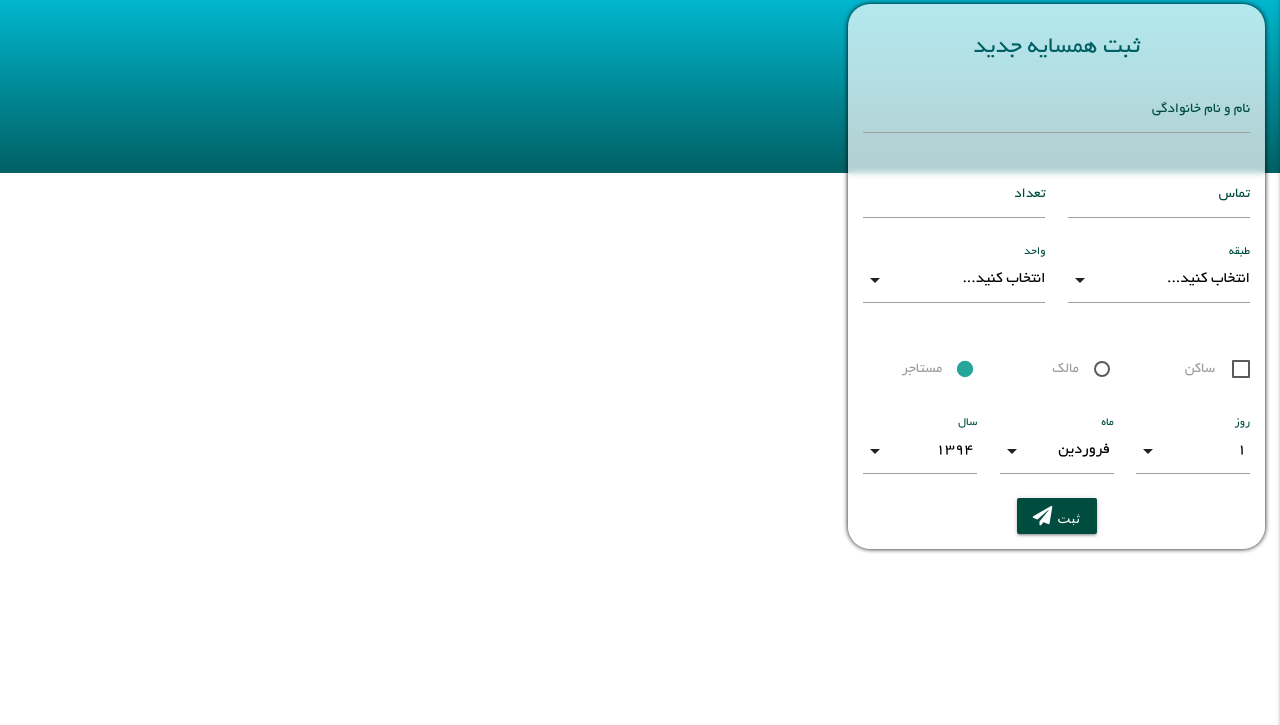
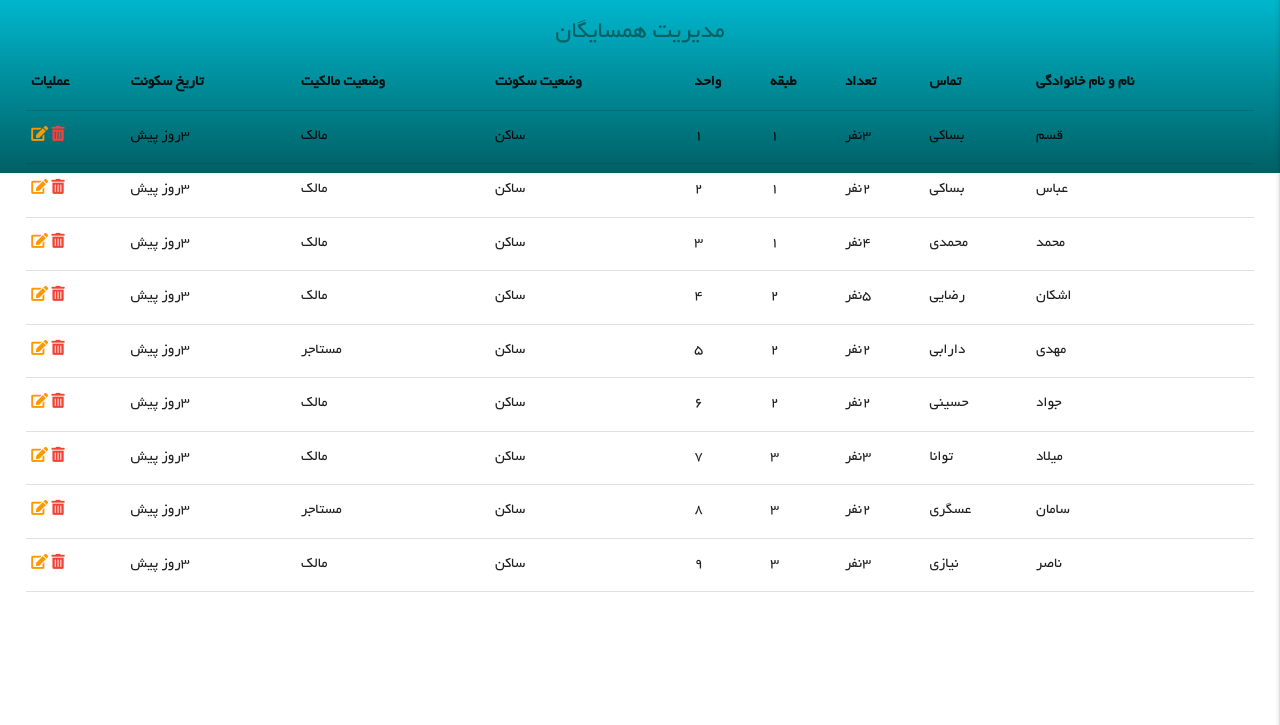
Before and after one commit to qasemB/materialize-project1, a plain HTML site: page index.html in a window 1280 px wide. Shown: the part 75-800 px from the top of the page. Drawn offline with Linux system fonts and the light colour scheme.

Commit message:
part #13

```diff
--- a/index.html
+++ b/index.html
@@ -21,9 +21,9 @@
           <a href="#" data-target="mobile-demo" class="sidenav-trigger"><i class="fas fa-bars"></i></a>
           <ul class="navbar_ul right hide-on-med-and-down main_ul_navbar">
             <li class="tab"><a class="menu_links_desktop" href="#content1">داشبورد</a></li>
-            <li class="tab"><a class="menu_links_desktop active" href="#content2">افزودن همسایه</a></li>
-            <li class="tab"><a class="menu_links_desktop" href="#content4">مدیریت همسایگان</a></li>
-            <li class="tab"><a class="menu_links_desktop" href="#content3">افزودن هزینه</a></li>
+            <li class="tab"><a class="menu_links_desktop" href="#content2">افزودن همسایه</a></li>
+            <li class="tab"><a class="menu_links_desktop active" href="#content3">مدیریت همسایگان</a></li>
+            <li class="tab"><a class="menu_links_desktop" href="#content4">افزودن هزینه</a></li>
             <li class="tab"><a class="menu_links_desktop" href="#content5">پیام ها</a></li>
           </ul>
         </nav>
@@ -31,8 +31,8 @@
     <ul class="sidenav main_ul_navbar" id="mobile-demo">
         <li class="tab"><a class="menu_item_list" href="#content1">داشبورد</a></li>
         <li class="tab"><a class="menu_item_list" href="#content2">افزودن همسایه</a></li>
-        <li class="tab"><a class="menu_item_list" href="#content4">مدیریت همسایگان</a></li>
-        <li class="tab"><a class="menu_item_list" href="#content3">افزودن هزینه</a></li>
+        <li class="tab"><a class="menu_item_list" href="#content3">مدیریت همسایگان</a></li>
+        <li class="tab"><a class="menu_item_list" href="#content4">افزودن هزینه</a></li>
         <li class="tab"><a class="menu_item_list" href="#content5">پیام ها</a></li>
     </ul>
      <!-- header end --------------- -->
@@ -101,9 +101,12 @@
 
 
     <!-- add person ---------------- -->
-    <div id="content2" class="item_content active">
+    <div id="content2" class="item_content">
       <div class="row p_1">
-        <form class="main_form col s12 m6 l4">
+
+        <div class="col m2 l3 hide-on-small-and-down"></div>
+
+        <form class="main_form col s12 m8 l6">
           <h5 class="center-align cyan-text text-darken-4">ثبت همسایه جدید</h5>
 
           <div class="row">
@@ -222,6 +225,9 @@
 
 
         </form>
+
+        <div class="col m2 l3 hide-on-small-and-down"></div>
+
       </div>
     </div>
     <!-- add person ---------------- -->
@@ -239,8 +245,181 @@
 
 
 
+    <!-- manage persons------------------ -->
 
-       <div id="content3" class="item_content red"></div>
+    <div id="content3" class="item_content active">
+      <div class="row p_1">
+        <div class="col s12">
+          <div class="main_table">
+            <h5 class="center-align cyan-text text-darken-4">مدیریت همسایگان</h5>
+            <table>
+              <thead>
+                <tr>
+                  <th>نام و نام خانوادگی</th>
+                  <th>تماس</th>
+                  <th>تعداد</th>
+                  <th>طبقه</th>
+                  <th>واحد</th>
+                  <th>وضعیت سکونت</th>
+                  <th>وضعیت مالکیت</th>
+                  <th>تاریخ سکونت</th>
+                  <th>عملیات</th>
+                </tr>
+              </thead>
+              <tbody>
+                <tr>
+                  <td>قسم</td>
+                  <td>بساکی</td>
+                  <td>3نفر</td>
+                  <td>1</td>
+                  <td>1</td>
+                  <td>ساکن</td>
+                  <td>مالک</td>
+                  <td>3روز پیش</td>
+                  <td>
+                    <i class="fas fa-trash-alt red-text"></i>
+                    <i class="fas fa-edit orange-text"></i>
+                  </td>
+                </tr>
+                <tr>
+                  <td>عباس</td>
+                  <td>بساکی</td>
+                  <td>2نفر</td>
+                  <td>1</td>
+                  <td>2</td>
+                  <td>ساکن</td>
+                  <td>مالک</td>
+                  <td>3روز پیش</td>
+                  <td>
+                    <i class="fas fa-trash-alt red-text"></i>
+                    <i class="fas fa-edit orange-text"></i>
+                  </td>
+                </tr>
+                <tr>
+                  <td>محمد</td>
+                  <td>محمدی</td>
+                  <td>4نفر</td>
+                  <td>1</td>
+                  <td>3</td>
+                  <td>ساکن</td>
+                  <td>مالک</td>
+                  <td>3روز پیش</td>
+                  <td>
+                    <i class="fas fa-trash-alt red-text"></i>
+                    <i class="fas fa-edit orange-text"></i>
+                  </td>
+                </tr>
+                <tr>
+                  <td>اشکان</td>
+                  <td>رضایی</td>
+                  <td>5نفر</td>
+                  <td>2</td>
+                  <td>4</td>
+                  <td>ساکن</td>
+                  <td>مالک</td>
+                  <td>3روز پیش</td>
+                  <td>
+                    <i class="fas fa-trash-alt red-text"></i>
+                    <i class="fas fa-edit orange-text"></i>
+                  </td>
+                </tr>
+                <tr>
+                  <td>مهدی</td>
+                  <td>دارابی</td>
+                  <td>2نفر</td>
+                  <td>2</td>
+                  <td>5</td>
+                  <td>ساکن</td>
+                  <td>مستاجر</td>
+                  <td>3روز پیش</td>
+                  <td>
+                    <i class="fas fa-trash-alt red-text"></i>
+                    <i class="fas fa-edit orange-text"></i>
+                  </td>
+                </tr>
+                <tr>
+                  <td>جواد</td>
+                  <td>حسینی</td>
+                  <td>2نفر</td>
+                  <td>2</td>
+                  <td>6</td>
+                  <td>ساکن</td>
+                  <td>مالک</td>
+                  <td>3روز پیش</td>
+                  <td>
+                    <i class="fas fa-trash-alt red-text"></i>
+                    <i class="fas fa-edit orange-text"></i>
+                  </td>
+                </tr>
+                <tr>
+                  <td>میلاد</td>
+                  <td>توانا</td>
+                  <td>3نفر</td>
+                  <td>3</td>
+                  <td>7</td>
+                  <td>ساکن</td>
+                  <td>مالک</td>
+                  <td>3روز پیش</td>
+                  <td>
+                    <i class="fas fa-trash-alt red-text"></i>
+                    <i class="fas fa-edit orange-text"></i>
+                  </td>
+                </tr>
+                <tr>
+                  <td>سامان</td>
+                  <td>عسگری</td>
+                  <td>2نفر</td>
+                  <td>3</td>
+                  <td>8</td>
+                  <td>ساکن</td>
+                  <td>مستاجر</td>
+                  <td>3روز پیش</td>
+                  <td>
+                    <i class="fas fa-trash-alt red-text"></i>
+                    <i class="fas fa-edit orange-text"></i>
+                  </td>
+                </tr>
+                <tr>
+                  <td>ناصر</td>
+                  <td>نیازی</td>
+                  <td>3نفر</td>
+                  <td>3</td>
+                  <td>9</td>
+                  <td>ساکن</td>
+                  <td>مالک</td>
+                  <td>3روز پیش</td>
+                  <td>
+                    <i class="fas fa-trash-alt red-text"></i>
+                    <i class="fas fa-edit orange-text"></i>
+                  </td>
+                </tr>
+              </tbody>
+            </table>
+          </div>
+        </div>
+      </div>
+    </div>
+
+    <!-- manage persons------------------ -->
+
+
+
+
+
+
+
+
+
+
+
+
+
+
+
+
+
+
+
        <div id="content4" class="item_content purple"></div>
        <div id="content5" class="item_content green"></div>
 
```
